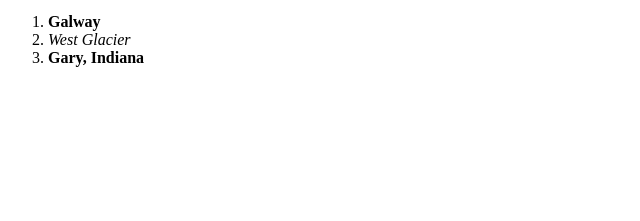
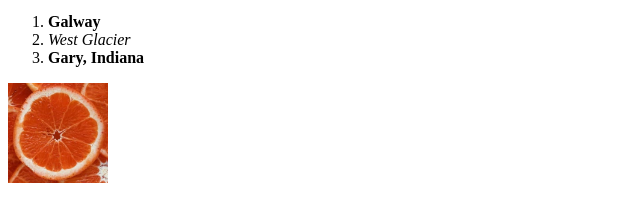
Before and after one commit to ImOnlyKevin/html-practice, a plain HTML site: page index.html in a window 1280 px wide. Shown: the part 471-692 px from the top of the page, without its empty margins (0-640 px from the left). Drawn offline with Linux system fonts and the light colour scheme.

Commit message:
added image to the page with 100x100px sizing

```diff
--- a/index.html
+++ b/index.html
@@ -23,5 +23,8 @@
             <li><em>West Glacier</em></li>
             <li><strong>Gary, Indiana</strong></li>
         </ol>
+        <div>
+            <img class="fit-picture" src="grapefruit-slice-332-332.jpg" alt="Grapefruit slice atop a pile of other slices" width="100px" height="100px">
+        </div>
     </body>
 </html>
```
Also changed, not shown: grapefruit-slice-332-332.jpg (added).
